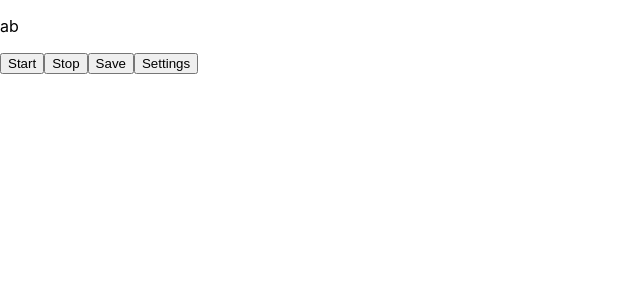
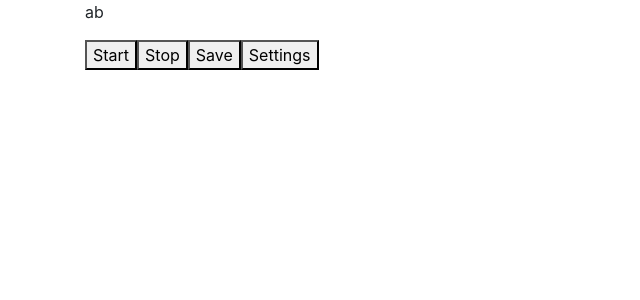
Before and after one commit to LouYu2015/react-lottery-machine, a React (Create React App) app: page / in a window 1280 px wide. Shown: the top 300 px of the page, without its empty margins (0-640 px from the left). Built offline with nearby package versions, Linux system fonts and the light colour scheme.

Commit message:
Add bootstrap

```diff
--- a/public/index.html
+++ b/public/index.html
@@ -3,10 +3,15 @@
   <head>
     <meta charset="utf-8" />
     <link rel="icon" href="%PUBLIC_URL%/favicon.ico" />
-    <meta name="viewport" content="width=device-width, initial-scale=1" />
+    <meta name="viewport" content="width=device-width, initial-scale=1, shrink-to-fit=no" />
     <meta name="theme-color" content="#000000" />
-    <meta
-      name="description"
+
+    <script src="https://code.jquery.com/jquery-3.4.1.slim.min.js" integrity="sha384-J6qa4849blE2+poT4WnyKhv5vZF5SrPo0iEjwBvKU7imGFAV0wwj1yYfoRSJoZ+n" crossorigin="anonymous"></script>
+    <script src="https://cdn.jsdelivr.net/npm/popper.js@1.16.0/dist/umd/popper.min.js" integrity="sha384-Q6E9RHvbIyZFJoft+2mJbHaEWldlvI9IOYy5n3zV9zzTtmI3UksdQRVvoxMfooAo" crossorigin="anonymous"></script>
+    <link rel="stylesheet" href="https://stackpath.bootstrapcdn.com/bootstrap/4.4.1/css/bootstrap.min.css" integrity="sha384-Vkoo8x4CGsO3+Hhxv8T/Q5PaXtkKtu6ug5TOeNV6gBiFeWPGFN9MuhOf23Q9Ifjh" crossorigin="anonymous">
+    <script src="https://stackpath.bootstrapcdn.com/bootstrap/4.4.1/js/bootstrap.min.js" integrity="sha384-wfSDF2E50Y2D1uUdj0O3uMBJnjuUD4Ih7YwaYd1iqfktj0Uod8GCExl3Og8ifwB6" crossorigin="anonymous"></script><meta
+
+    name="description"
       content="Web site created using create-react-app"
     />
     <link rel="apple-touch-icon" href="%PUBLIC_URL%/logo192.png" />
--- a/src/App.js
+++ b/src/App.js
@@ -15,7 +15,7 @@
 
   render = () => {
     return (
-      <div>
+      <div className="container">
         <Route exact path="/settings">
           <Settings
             onListChange={this.onListChange}
```
